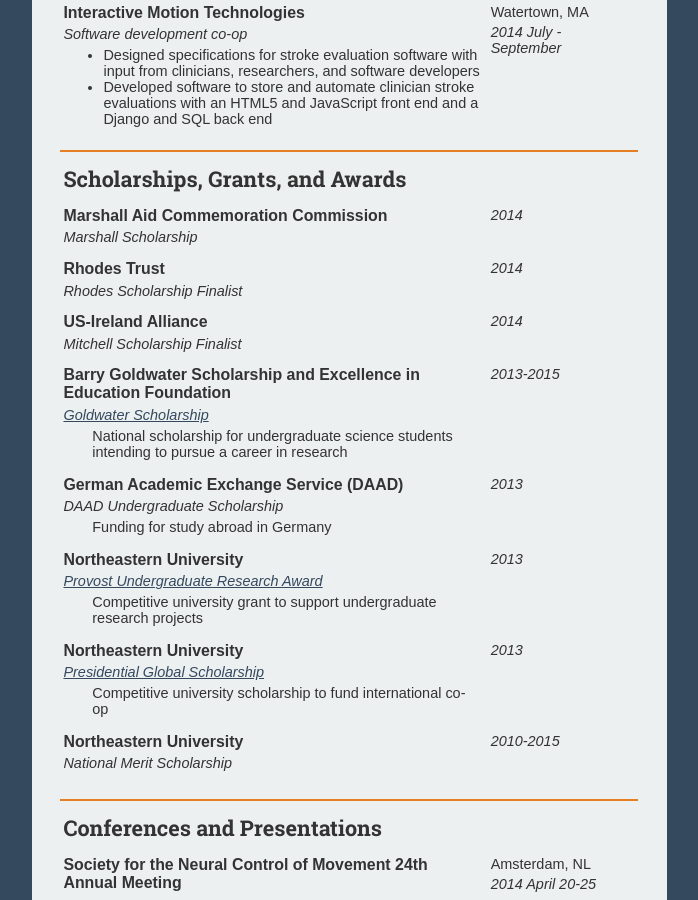
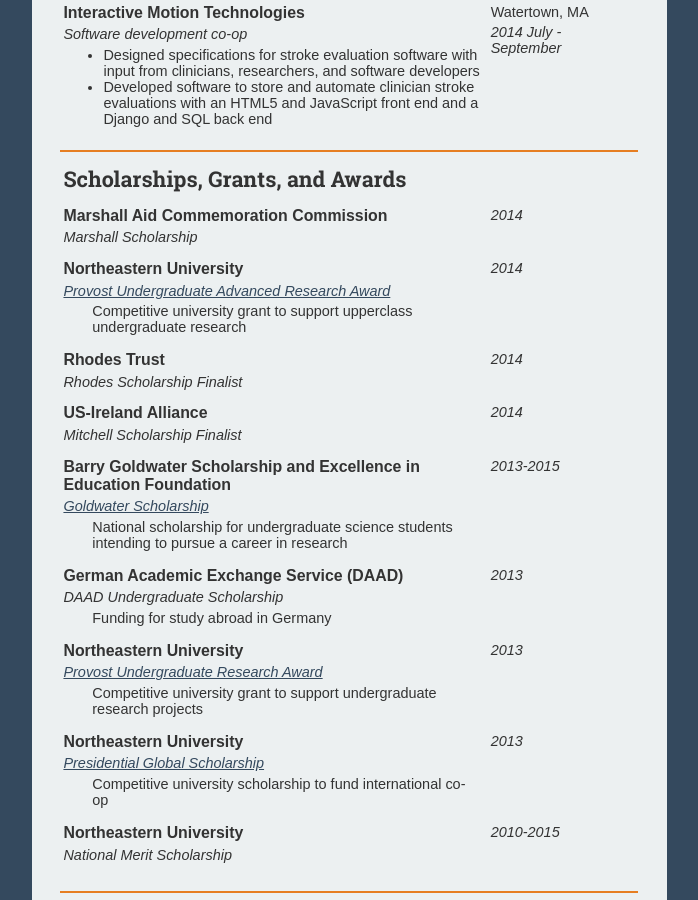
Before and after one commit to jtebert/jtebert.github.io, a Jekyll site: the page built from cv/index.html, in a window 1280 px wide and 900 px high, scrolled down 1858 px. Shown: the whole window, without its empty margins (399-1097 px from the left). Built offline with Jekyll 4.4.1, drawn with Linux system fonts in a browser that asks for light colours; Markdown is read by kramdown in place of the engine named in the settings.

Commit message:
Added Provost grant to CV

```diff
--- a/_includes/cv.html
+++ b/_includes/cv.html
@@ -189,6 +189,18 @@
     </tr>
     <tr>
         <td>
+            <h3>Northeastern University</h3>
+            <a href="http://www.northeastern.edu/undergraduateresearch/find-funding/provosts-awards/">
+                <h4>Provost Undergraduate Advanced Research Award</h4>
+            </a>
+            <p>Competitive university grant to support upperclass undergraduate research</p>
+        </td>
+        <td>
+            <h4>2014</h4>
+        </td>
+    </tr>
+    <tr>
+        <td>
             <h3>Rhodes Trust</h3>
             <h4>Rhodes Scholarship Finalist</h4>
         </td>
@@ -230,7 +242,7 @@
     <tr>
         <td>
             <h3>Northeastern University</h3>
-            <a href="http://www.northeastern.edu/undergraduateresearch/">
+            <a href="http://www.northeastern.edu/undergraduateresearch/find-funding/provosts-awards/">
                 <h4>Provost Undergraduate Research Award</h4>
             </a>
             <p>Competitive university grant to support undergraduate research projects</p>
```
